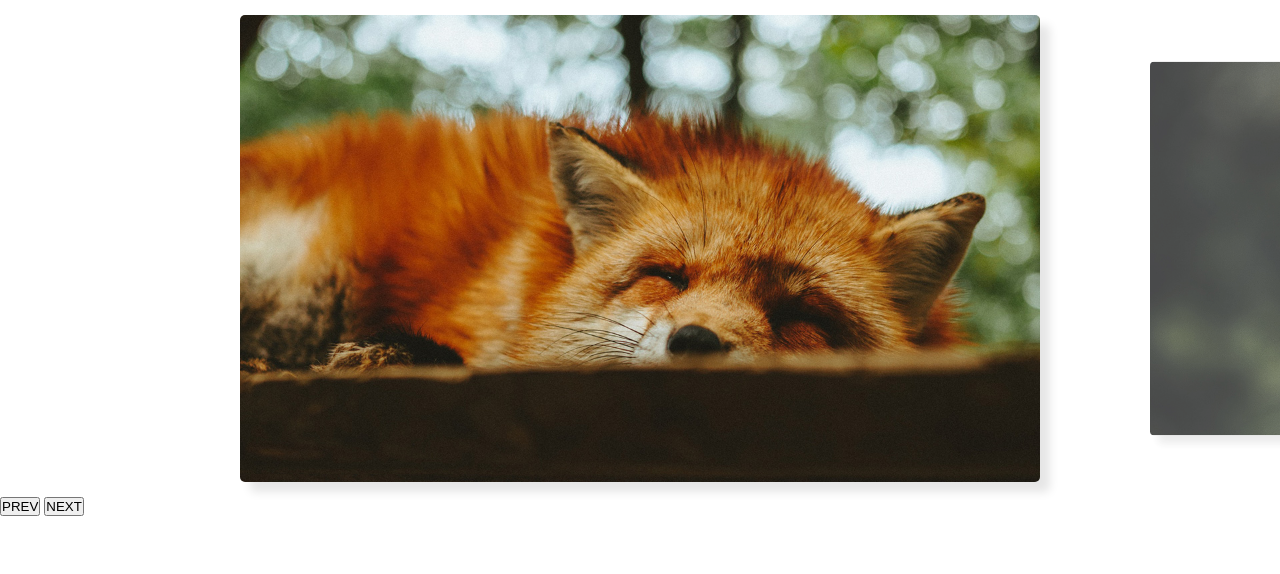
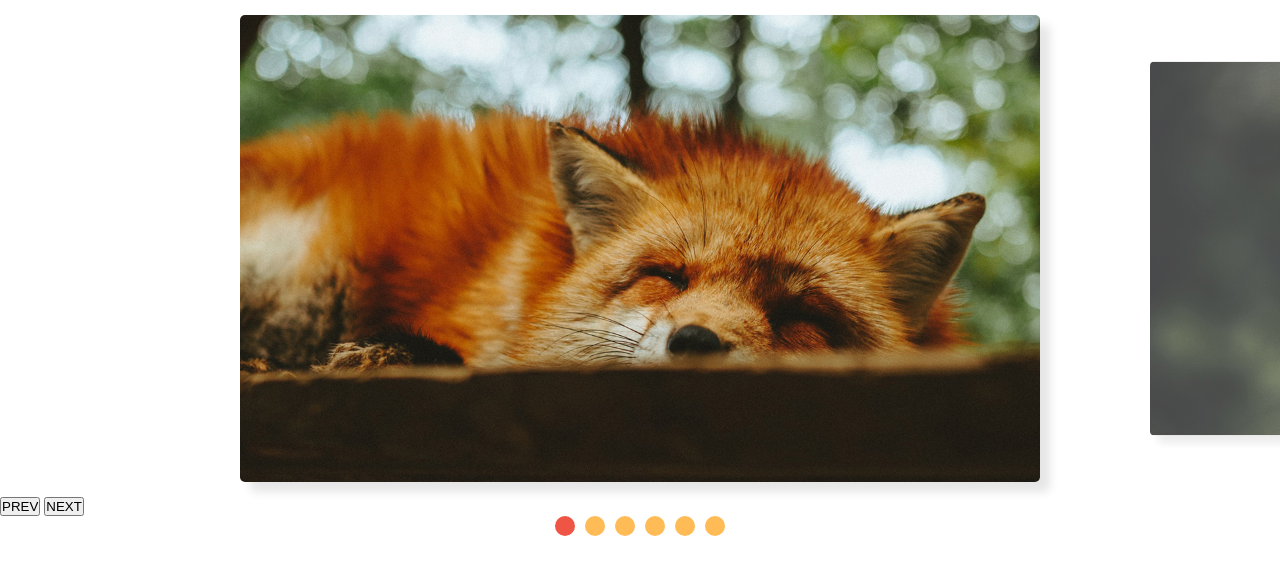
Before and after one commit to Gustavo-dev-front/slide, a plain HTML site: page index.html in a window 1280 px wide. Drawn offline with Linux system fonts and the light colour scheme.

Commit message:
Slide complete

```diff
--- a/css/style.css
+++ b/css/style.css
@@ -10,7 +10,6 @@
 img {
   display: block;
   max-width: 100%;
-
 }
 
 .wrapper {
@@ -42,3 +41,24 @@ img {
   opacity: 1;
   transform: scale(1);
 }
+
+[data-control="slide"] {
+  display: flex;
+  gap: 10px;
+  justify-content: center;
+}
+
+[data-control="slide"] li a {
+  display: block;
+  width: 20px;
+  height: 20px;
+  border-radius: 50%;
+  background-color: #fb5;
+  text-indent: -999px;
+  overflow: hidden;
+}
+
+[data-control="slide"] li a:hover,
+[data-control="slide"] li.active a {
+  background-color: #e54;
+}
--- a/js/modules/slide.js
+++ b/js/modules/slide.js
@@ -119,6 +119,7 @@ export class Slide {
     this.slidesIndexNav(index);
     this.dist.finalPosition = activeSlide.position;
     this.changeActiveClass();
+    this.wrapper.dispatchEvent(this.changeEvent);
   }
 
   activePrevSlide() {
@@ -139,6 +140,12 @@ export class Slide {
 }
 
 export class SlideNav extends Slide {
+  constructor(slide, wrapper) {
+    super(slide, wrapper);
+    this.bindControlEvents();
+    this.changeEvent = new Event("changeEvent");
+  }
+
   addArrow(prev, next) {
     this.prevElement = document.querySelector(prev);
     this.nextElement = document.querySelector(next);
@@ -149,4 +156,39 @@ export class SlideNav extends Slide {
     this.prevElement.addEventListener("click", this.activePrevSlide);
     this.nextElement.addEventListener("click", this.activeNextSlide);
   }
+
+  createControl() {
+    const control = document.createElement("ul");
+    control.dataset.control = "slide";
+    this.slides.forEach((item, index) => {
+      control.innerHTML += `<li><a href="#slide${index + 1}">${index + 1}</a></li>`;
+    });
+    this.wrapper.appendChild(control);
+    return control;
+  }
+
+  eventControl(item, index) {
+    item.addEventListener("click", (event) => {
+      event.preventDefault();
+      this.changeSlide(index);
+    });
+    this.wrapper.addEventListener("changeEvent", this.activeControlItem);
+  }
+
+  activeControlItem() {
+    this.controlArray.forEach((element) => element.classList.remove(this.activeClass));
+    this.controlArray[this.index.active].classList.add(this.activeClass);
+  }
+
+  addControl(customControl) {
+    this.control = document.querySelector(customControl) || this.createControl();
+    this.controlArray = [...this.control.children];
+    this.controlArray.forEach(this.eventControl);
+    this.activeControlItem();
+  }
+
+  bindControlEvents() {
+    this.eventControl = this.eventControl.bind(this);
+    this.activeControlItem = this.activeControlItem.bind(this);
+  }
 }
--- a/js/script.js
+++ b/js/script.js
@@ -2,3 +2,4 @@ import { SlideNav } from "./modules/slide.js";
 const slide = new SlideNav(".wrapper", ".slide");
 slide.init();
 slide.addArrow(".prev", ".next");
+slide.addControl();
```
